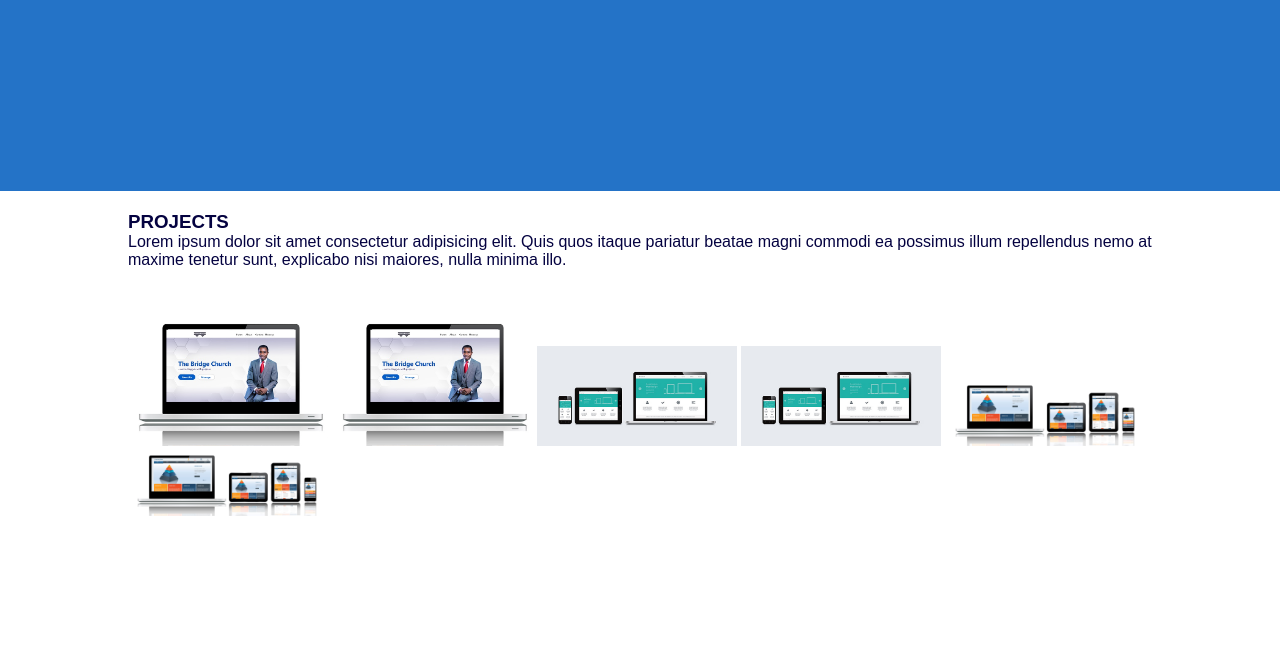
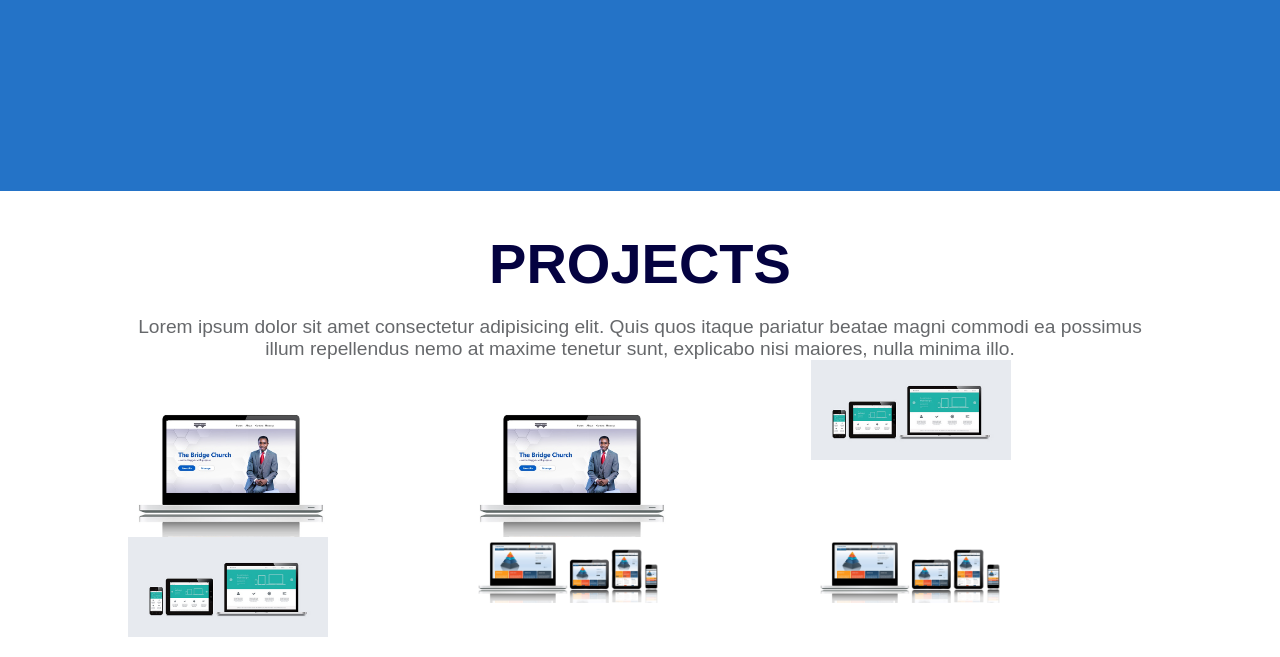
Before and after one commit to hillarykings/Personal-Portfolio, a plain HTML site: page index.html in a window 1280 px wide. Shown: the part 689-1346 px from the top of the page. Before the commit the page ends 1229 px from the top, so only its background shows below. Drawn offline with Linux system fonts and the light colour scheme.

Commit message:
Added css style to the project section

```diff
--- a/style.css
+++ b/style.css
@@ -13,6 +13,7 @@
     --main-btn-bg-color: #044BD9;
     --main-color-black: #000;
     --main-color-white: #fff;
+    --main-txt-color2: #66686b;
 }
 
 body {
@@ -106,16 +107,35 @@ hr {
 
 /* Project Section */
 #projects {
-    display: grid;
+    display: flex;
+    justify-content: center;
     color: var(--main-dark-color);
     padding: 20px;
     width: 80%;
     margin: auto;
 }
 
+.image-div {
+        display: grid;
+        grid-template-columns: 1fr 1fr 1fr;
+}
+
 .image-div img {
     width: 200px;
     height: auto;
+}
+
+.project-tile {
+    font-weight: 700;
+    font-size: 3.5em;
+    text-align: center;
+    padding: 20px;
+}
+
+#projects p {
+    text-align: center;
+    font-size: 1.2em;
+    color: var(--main-txt-color2);
 }
 
 
@@ -207,6 +227,10 @@ hr {
             width: 35%;
             margin: 5px auto;
         }
+        .image-div {
+            display: grid;
+            grid-template-columns: 1fr 1fr
+        }
 
 }
 
@@ -232,4 +256,9 @@ hr {
         width: 45%;
         margin: 5px auto;
     }
+
+    .image-div {
+        display: grid;
+        grid-template-columns: 1fr
+    }
 }
```
